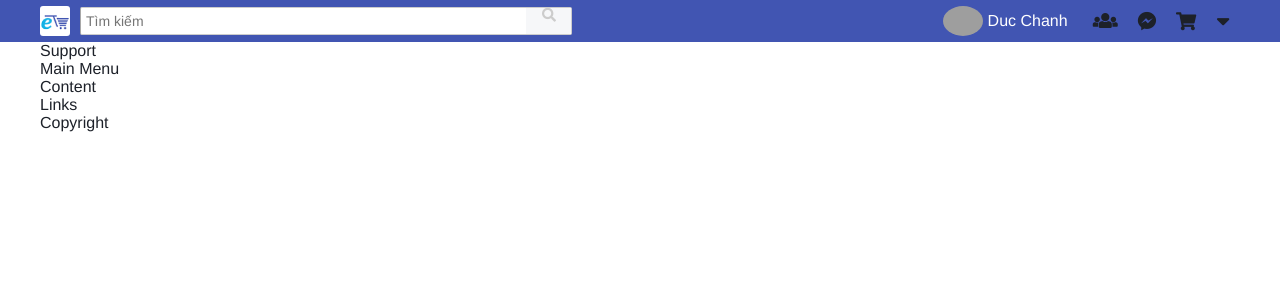
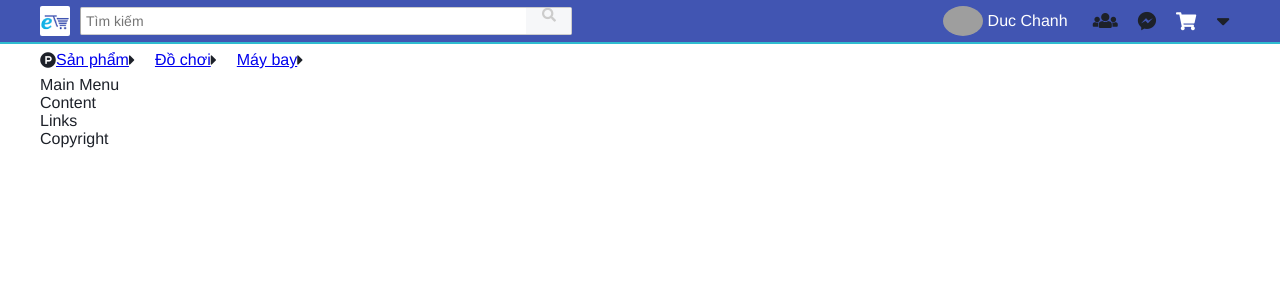
Before and after one commit to minhtuan200799/sim, a PHP site: page /ecart/public/skin/skn01/ in a window 1280 px wide. Shown: the top 300 px of the page. Run offline with PHP 8.4, Linux system fonts and the light colour scheme; style sheets or scripts are compiled from the project's sources; grey boxes are pictures that could not be loaded.

Commit message:
Add up arrow to dinamic menu

```diff
--- a/public/skin/skn01/css/style.scss
+++ b/public/skin/skn01/css/style.scss
@@ -10,6 +10,8 @@ $input-color: #1d2129;
 $border-color: #cccccc;
 $border-color-fc: #a8a8a8;
 $background-color: white;
+$eColor: #2fbcd0;
+$bdRadius: 2px;
 
 body {
   font-family: $font;
@@ -61,7 +63,7 @@ input, textarea, select, button {
 .logo a img {
   height: 30px;
   background: white;
-  border-radius: 3px;
+  border-radius: $bdRadius;
 }
 .search-ct {
   display: flex;
@@ -125,7 +127,7 @@ input, textarea, select, button {
   margin: 0 5px;
   padding: 2px 5px;
   display: flex;
-  border-radius: 5px;
+  border-radius: $bdRadius;
   overflow: hidden;
   justify-content: center;
   align-items: center;
@@ -198,3 +233,53 @@ input, textarea, select, button {
 .hide {
   display: none;
 }
+
+#direct {
+  display: flex;
+  flex-direction: row;
+  padding: 5px 0;
+  justify-content: flex-start;
+}
+.e-line {
+  display: flex;
+  width: 100%;
+  height: 2px;
+  border: none;
+  background-color: $eColor;
+}
+.direct {
+  display: flex;
+  list-style: none;
+  width: 50%;
+  justify-content: flex-start;
+}
+.direct li {
+  margin: 0 5px;
+  padding: 2px 5px;
+  display: flex;
+  border-radius: $bdRadius;
+  overflow: hidden;
+  justify-content: center;
+  align-items: center;
+  color: $input-color;
+  flex-wrap: nowrap;
+}
+.direct li:first-child {
+  margin-left: 0;
+  padding-left: 0;
+}
+.direct li:hover {
+  margin: 0 5px;
+  background-color: $primary-color;
+}
+.direct li:first-child:hover {
+  margin-left: 0;
+}
+.direct li:hover a, .direct li:hover i {
+  text-decoration: none;
+  color: $background-color
+}
+.direct li.active a, .direct li.active i {
+  text-decoration: none;
+  color: $background-color
+}
--- a/public/skin/skn01/index.html
+++ b/public/skin/skn01/index.html
@@ -43,6 +43,8 @@
             <i class="fas fa-users"></i>
 
             <div class="header-popup hide">
+                <i class="fas fa-caret-up"></i>
+
                 dinamic menu here
                 dinamic menu here
                 <div>dinamic menu here</div>
@@ -53,16 +55,20 @@
             <i class="fab fa-facebook-messenger"></i>
 
             <div class="header-popup hide">
+                <i class="fas fa-caret-up"></i>
+
                 dinamic menu here
-                dinamic menu here
+                dinamic menu hereasa
                 <div>dinamic menu here</div>
             </div>
         </li>
 
-        <li class="account-cart ">
+        <li class="account-cart active">
             <i class="fas fa-shopping-cart"></i>
 
             <div class="header-popup hide">
+                <i class="fas fa-caret-up"></i>
+
                 dinamic menu here
                 dinamic menu here
                 <div>dinamic menu here</div>
@@ -73,6 +79,8 @@
             <i class="fas fa-sort-down"></i>
 
             <div class="header-popup hide">
+                <i class="fas fa-caret-up"></i>
+
                 dinamic menu here
                 dinamic menu here
                 <div>dinamic menu here</div>
@@ -81,9 +89,44 @@
     </ul>
 </div></div>
 
-<div class="container"><div class="center" id="support">
-    Support
-</div></div>
+<div class="container">
+    <div class="e-line"></div>
+
+    <div class="center" id="direct">
+        <ul class="direct">
+            <li>
+                <i class="fab fa-product-hunt"></i>
+                <a href="./">Sản phẩm</a>
+                <i class="fas fa-caret-right"></i>
+
+                <div class="hide">
+                    <a href="./">Dịch vụ</a>
+                    <a href="./">Sự kiện</a>
+                </div>
+            </li>
+
+            <li>
+                <a href="./">Đồ chơi</a>
+                <i class="fas fa-caret-right"></i>
+
+                <div class="hide">
+                    <a href="./">Dịch vụ</a>
+                    <a href="./">Sự kiện</a>
+                </div>
+            </li>
+
+            <li>
+                <a href="./">Máy bay</a>
+                <i class="fas fa-caret-right"></i>
+
+                <div class="hide">
+                    <a href="./">Dịch vụ</a>
+                    <a href="./">Sự kiện</a>
+                </div>
+            </li>
+        </ul>
+    </div>
+</div>
 
 <div class="container"><div class="center">
     Main Menu
```
Also changed, not shown: other parts of public/skin/skn01/css/style.scss (+36 -3 lines).
